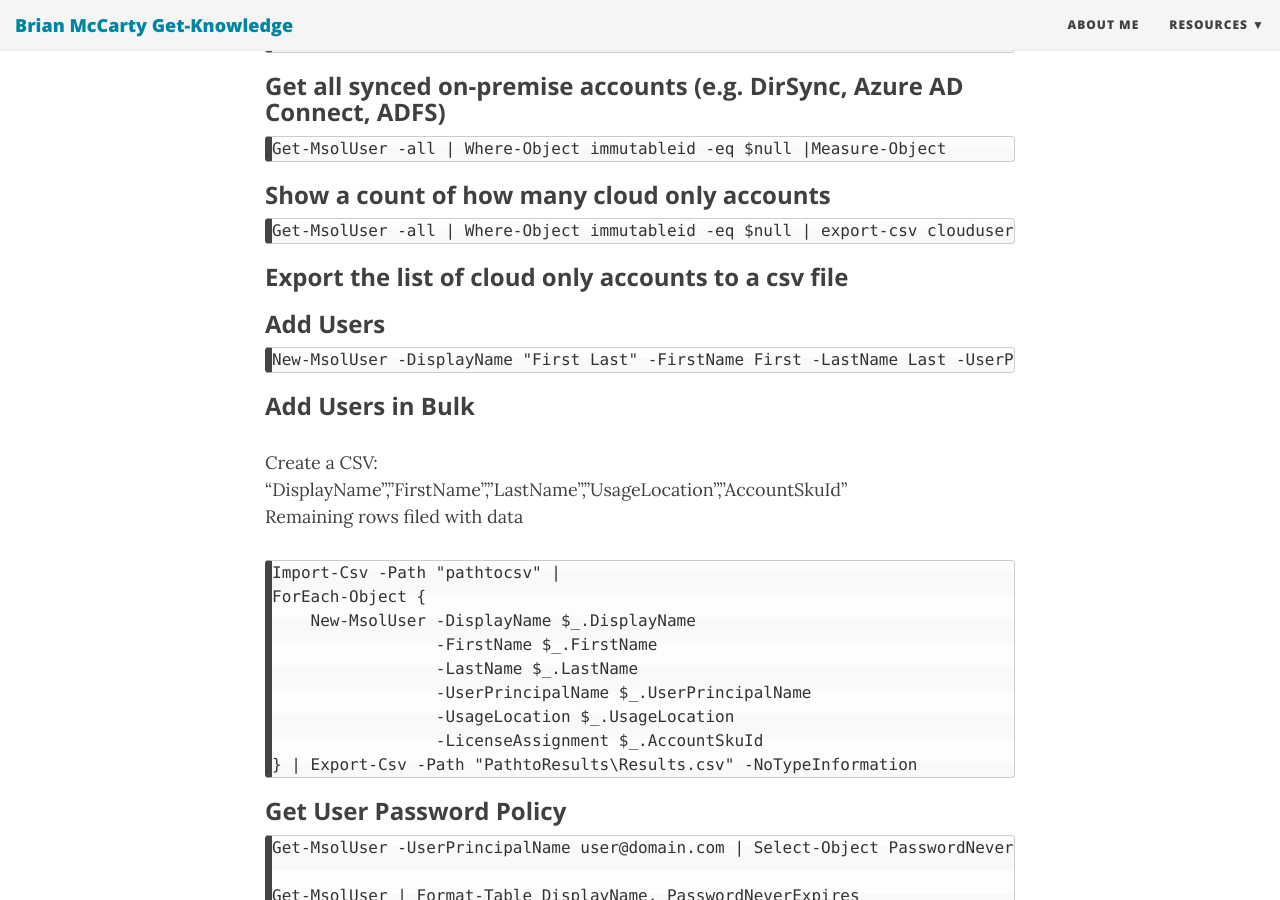
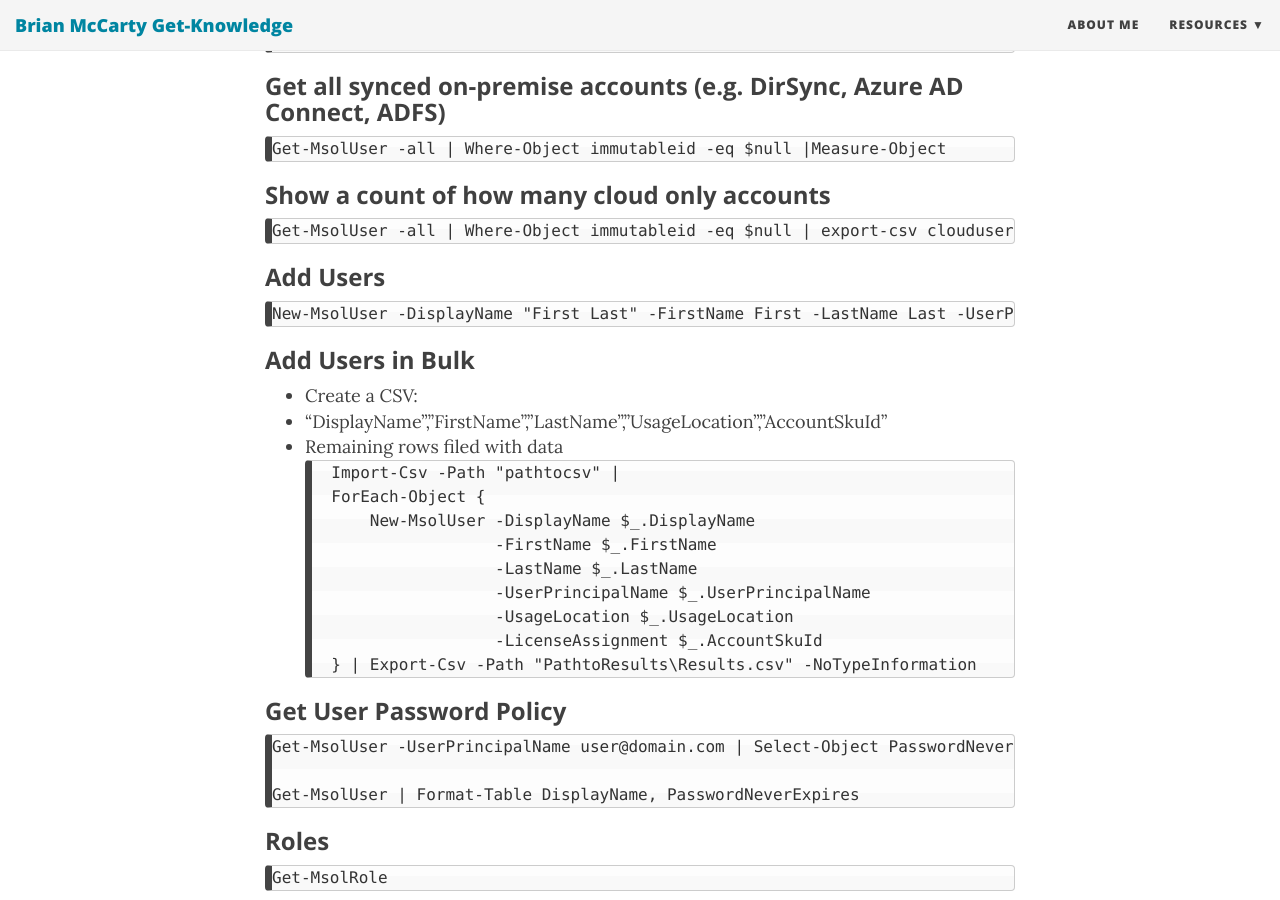
Before and after one commit to brianmccarty/brianmccarty.github.io, a Jekyll site: the page built from _posts/2018-05-12-posh-msol-commands.md, in a window 1280 px wide and 900 px high, scrolled down 1530 px. Built offline with Jekyll 4.4.1, drawn with Linux system fonts in a browser that asks for light colours; nearby versions of some CDN libraries.

Commit message:
Format fixes

````diff
--- a/_posts/2018-05-12-posh-msol-commands.md
+++ b/_posts/2018-05-12-posh-msol-commands.md
@@ -78,18 +78,15 @@ tags: [PowerShell, MSOLService]
 
     Get-MsolUser -all | Where-Object immutableid -eq $null | export-csv cloudusers.csv
 
-### **Export the list of cloud only accounts to a csv file**
-
 ### **Add Users**
 
     New-MsolUser -DisplayName "First Last" -FirstName First -LastName Last -UserPrincipalName user@domain.com -UsageLocation US -LicenseAssignment #LicenseSKU
 
 ### **Add Users in Bulk**
-
-Create a CSV:\
-"DisplayName","FirstName","LastName","UsageLocation","AccountSkuId"\
-Remaining rows filed with data
-
+* Create a CSV:
+* "DisplayName","FirstName","LastName","UsageLocation","AccountSkuId"
+* Remaining rows filed with data
+```
     Import-Csv -Path "pathtocsv" |
     ForEach-Object {
         New-MsolUser -DisplayName $_.DisplayName
@@ -99,6 +96,7 @@ Remaining rows filed with data
                      -UsageLocation $_.UsageLocation
                      -LicenseAssignment $_.AccountSkuId
     } | Export-Csv -Path "PathtoResults\Results.csv" -NoTypeInformation
+```
 
 ### **Get User Password Policy**
 
````
